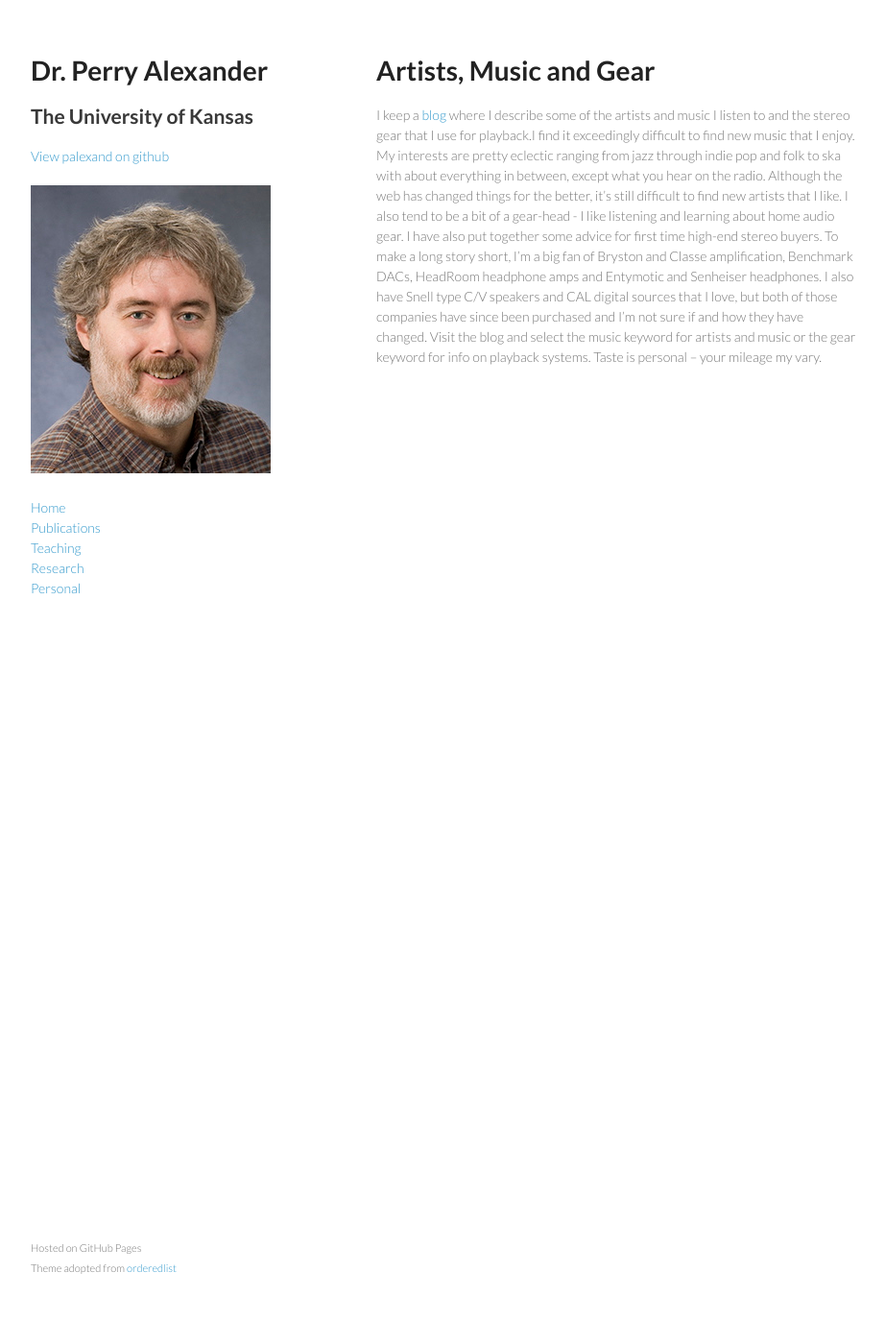
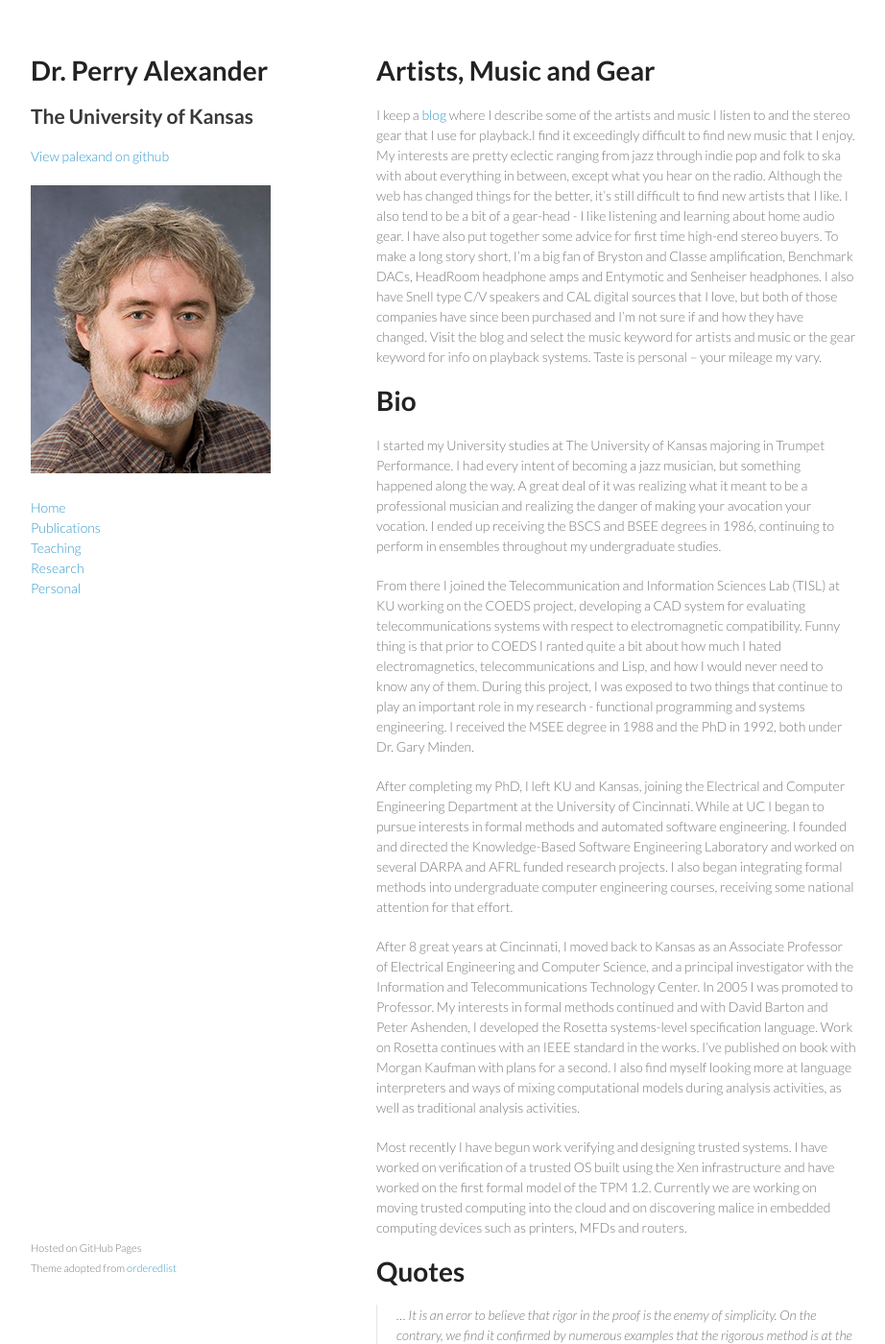
Before and after one commit to palexand/palexand.github.io, a Jekyll site: the page built from personal.md, in a window 1280 px wide and 1400 px high. Shown: the whole window at 96% size, without its empty margins (178-1100 px from the left). Built offline with Jekyll 4.4.1, drawn with Linux system fonts in a browser that asks for light colours; some of the changed text lies outside the part shown.

Commit message:
formatting main layout

```diff
--- a/personal.md
+++ b/personal.md
@@ -22,3 +22,125 @@ companies have since been purchased and I'm not sure if and how they
 have changed. Visit the blog and select the music keyword for artists
 and music or the gear keyword for info on playback systems. Taste is
 personal -- your mileage my vary.
+
+# Bio
+
+I started my University studies at The University of Kansas majoring
+in Trumpet Performance. I had every intent of becoming a jazz
+musician, but something happened along the way. A great deal of it was
+realizing what it meant to be a professional musician and realizing
+the danger of making your avocation your vocation. I ended up
+receiving the BSCS and BSEE degrees in 1986, continuing to perform in
+ensembles throughout my undergraduate studies.
+
+From there I joined the Telecommunication and Information Sciences Lab
+(TISL) at KU working on the COEDS project, developing a CAD system for
+evaluating telecommunications systems with respect to electromagnetic
+compatibility. Funny thing is that prior to COEDS I ranted quite a bit
+about how much I hated electromagnetics, telecommunications and Lisp,
+and how I would never need to know any of them. During this project, I
+was exposed to two things that continue to play an important role in
+my research - functional programming and systems engineering. I
+received the MSEE degree in 1988 and the PhD in 1992, both under
+Dr. Gary Minden.
+
+After completing my PhD, I left KU and Kansas, joining the Electrical
+and Computer Engineering Department at the University of
+Cincinnati. While at UC I began to pursue interests in formal methods
+and automated software engineering. I founded and directed the
+Knowledge-Based Software Engineering Laboratory and worked on several
+DARPA and AFRL funded research projects. I also began integrating
+formal methods into undergraduate computer engineering courses,
+receiving some national attention for that effort.
+
+After 8 great years at Cincinnati, I moved back to Kansas as an
+Associate Professor of Electrical Engineering and Computer Science,
+and a principal investigator with the Information and
+Telecommunications Technology Center. In 2005 I was promoted to
+Professor. My interests in formal methods continued and with David
+Barton and Peter Ashenden, I developed the Rosetta systems-level
+specification language.  Work on Rosetta continues with an IEEE
+standard in the works. I've published on book with Morgan Kaufman with
+plans for a second. I also find myself looking more at language
+interpreters and ways of mixing computational models during analysis
+activities, as well as traditional analysis activities.
+
+Most recently I have begun work verifying and designing trusted
+systems. I have worked on verification of a trusted OS built using the
+Xen infrastructure and have worked on the first formal model of the
+TPM 1.2.  Currently we are working on moving trusted computing into
+the cloud and on discovering malice in embedded computing devices such
+as printers, MFDs and routers.
+
+# Quotes
+
+> ... It is an error to believe that rigor in the proof is the enemy
+  of simplicity. On the contrary, we find it confirmed by numerous
+  examples that the rigorous method is at the same time the simpler
+  and the more easily comprehended. The very effort for rigor forces
+  us to find out simpler methods of proof. It also frequently leads
+  the way to methods which are more capable of development than the
+  old methods of less rigor.
+
+David Hilbert, International Congress of Mathematics, Paris, 1900
+
+>...shootin fools and starry gazers, wizard hip and button down,
+> i walk the occam razor way through priests and circus clowns,
+> am i a missioner of faith or grace or vision or another grinning prisoner of happytown?
+
+Dave Carter, *Happytown*
+
+>It's mathematics, son! You can argue with me, but you can't argue with figures!
+
+Foghorn Leghorn
+
+>If anybody wants to keep creating, they have to be about change.
+
+Miles Davis
+
+> If you want to improve, be content to be thought foolish and stupid.
+
+Epictetus
+
+> It is easier to be gigantic than beautiful
+
+Friedrich Nietzsche
+
+> 'The best thing for being sad,' replied Merlin, beginning to puff
+  and blow, 'is to learn something. That is the only thing that never
+  fails. You may grow old and trembling in your anatomies, you may lie
+  awake at night listening to the disorder of your veins, you may miss
+  your only love, you may see the world around you devastated by evil
+  lunatics, or know your honour trampled in the sewers of baser
+  minds. There is only one thing for it then – to learn. Learn why the
+  world wags and what wags it. That is the only thing which the mind
+  can never exhaust, never alienate, never be tortured by, never fear
+  or distrust, and never dream of regretting. Learning is the thing
+  for you.'
+
+T.H. White, *The Once and Future King*
+
+> Without music, life would be a mistake.
+
+Friedrich Nietzsche
+
+> After silence, that which comes nearest to expressing the inexpressible is Music.
+
+Aldous Huxley
+
+
+> The small man
+> Builds cages
+> For everyone
+> He
+> Knows
+> While the sage,
+> Who has to duck his head
+> When the moon is low,
+> Keeps dropping keys all night long
+> For the
+> Beautiful
+> Rowdy
+> Prisoners.
+
+Shams-ud-din Muhammad (Hafiz)
```
